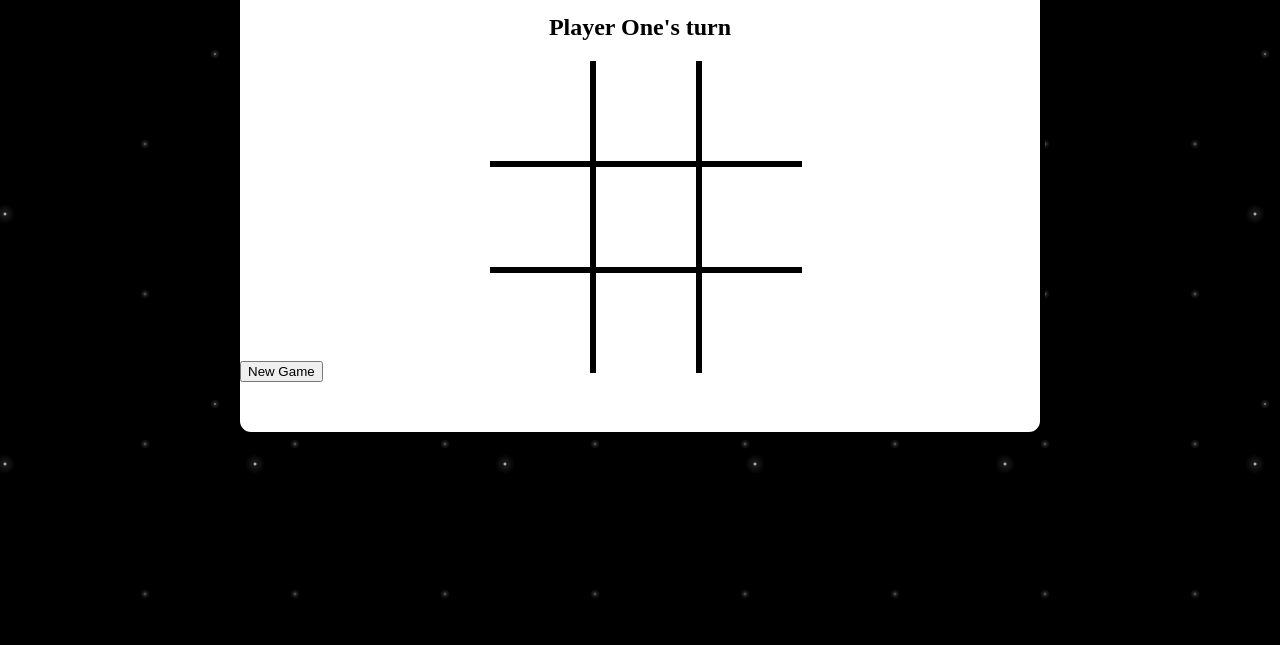
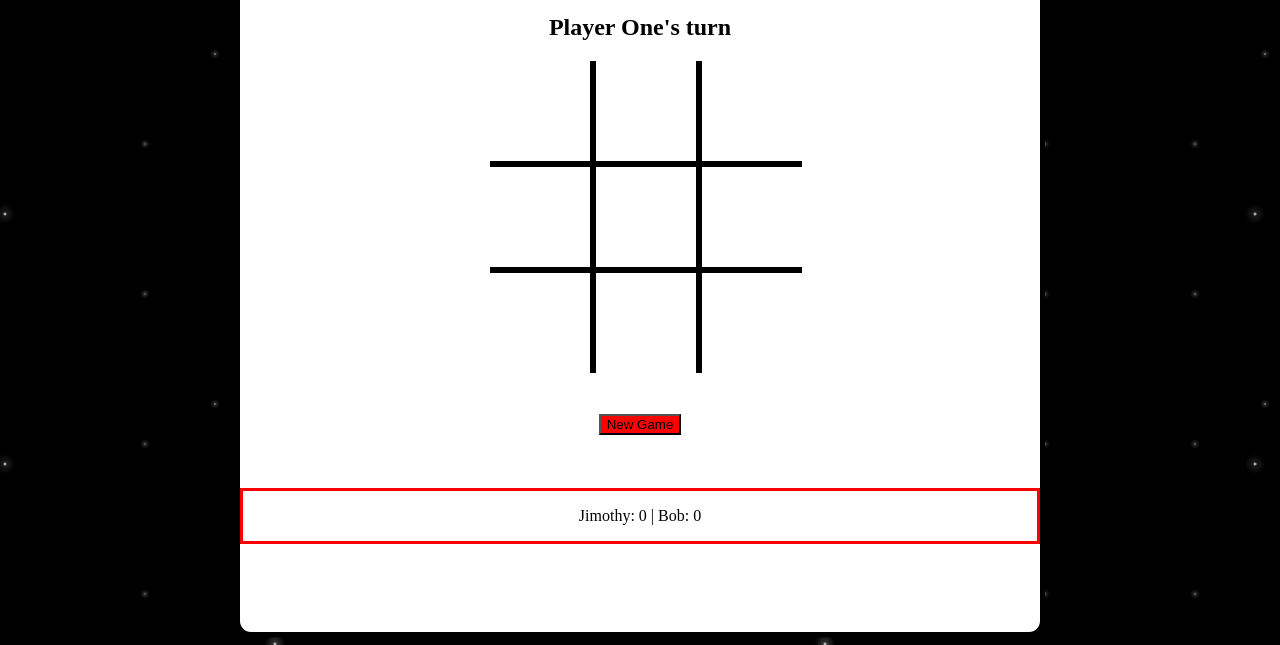
Before and after one commit to agpoulsen/project-0, a plain HTML site: page index.html in a window 1280 px wide. Shown: the part 181-826 px from the top of the page. Before the commit the page ends 800 px from the top, so only its background shows below. Drawn offline with Linux system fonts and the light colour scheme.

Commit message:
Readme added and scoreboard function working

```diff
--- a/css/style.css
+++ b/css/style.css
@@ -16,7 +16,7 @@ background-position: 0 0, 40px 60px, 130px 270px, 70px 100px;;
   margin: 0 auto;
   position: relative;
   width: 800px;
-  height: 600px;
+  height: 800px;
   border: 5px solid black;
   border-radius: 1em;
 }
@@ -118,6 +118,27 @@ main {
   border: 2px solid black;
 }
 
+#new-game {
+  position: relative;
+  margin: 4em auto;
+  align-items: center;
+  display: block;
+  background-color: red;
+}
+
+#scoreboard {
+  display: block;
+  border: 3px solid red;
+  text-align: center;
+}
+
+.score-display {
+  position: relative;
+  display: inline-block;
+  text-align: center;
+  margin: auto;
+}
+
 .block:hover {
   background-color: orange;
 }
--- a/index.html
+++ b/index.html
@@ -39,6 +39,12 @@
 
       <button type='button' id="new-game">New Game</button>
 
+      <div id="scoreboard">
+        <p><span id='player-one-score' class='score-display'></span> |
+        <span id='player-two-score'class='score-display'></span></p>
+
+      </div>
+
     </div>
 
   </body>
--- a/js/script.js
+++ b/js/script.js
@@ -5,6 +5,8 @@ let playerOneName = 'Jimothy';
 let playerTwoName = 'Bob';
 let winner = '';
 let counter = 0;
+let playerOneScore = 0;
+let playerTwoScore = 0;
 
 let playerOneArray = [];
 let playerTwoArray = [];
@@ -20,6 +22,15 @@ const winningArray = [
   [ 't-l', 'm-m', 'b-r' ],
   [ 't-r', 'm-m', 'b-l' ]
 ];
+
+//This function updates the scoreboard
+const updateScore = function() {
+
+  $('#player-one-score').text(`${playerOneName}: ${playerOneScore}`);
+  $('#player-two-score').text(`${playerTwoName}: ${playerTwoScore}`);
+};
+
+updateScore();
 
 //Draw checker - checks to see if the game is not winnable
 const drawChecker = function() {
@@ -43,7 +54,7 @@ const resetBoard = function() {
   playerTwoArray = [];
 
   $('#board>*').removeClass(['playerOne', 'playerTwo', 'winning']).text('').css('background-color', '').addClass('block');
-  $('#turns').text(`${playerOneName}'s turn'`);
+  $('#turns').text(`${playerOneName}'s turn`);
   $('#winner-display').remove();
 };
 
@@ -108,6 +119,7 @@ $( document ).on( 'click', function( event ) {
 
           winner = `${playerOneName}`;
           displayWinningLine( playerOneArray );
+          playerOneScore++;
           gameOver = true;
         };
 
@@ -133,6 +145,7 @@ $( document ).on( 'click', function( event ) {
 
           winner = `${playerTwoName}`;
           displayWinningLine( playerTwoArray );
+          playerTwoScore++;
           gameOver = true;
         }
 
@@ -148,6 +161,7 @@ $( document ).on( 'click', function( event ) {
   };
   if (gameOver) {
     displayWinner();
+    updateScore();
   }
 });
 
```
Also changed, not shown: 1 other file.
